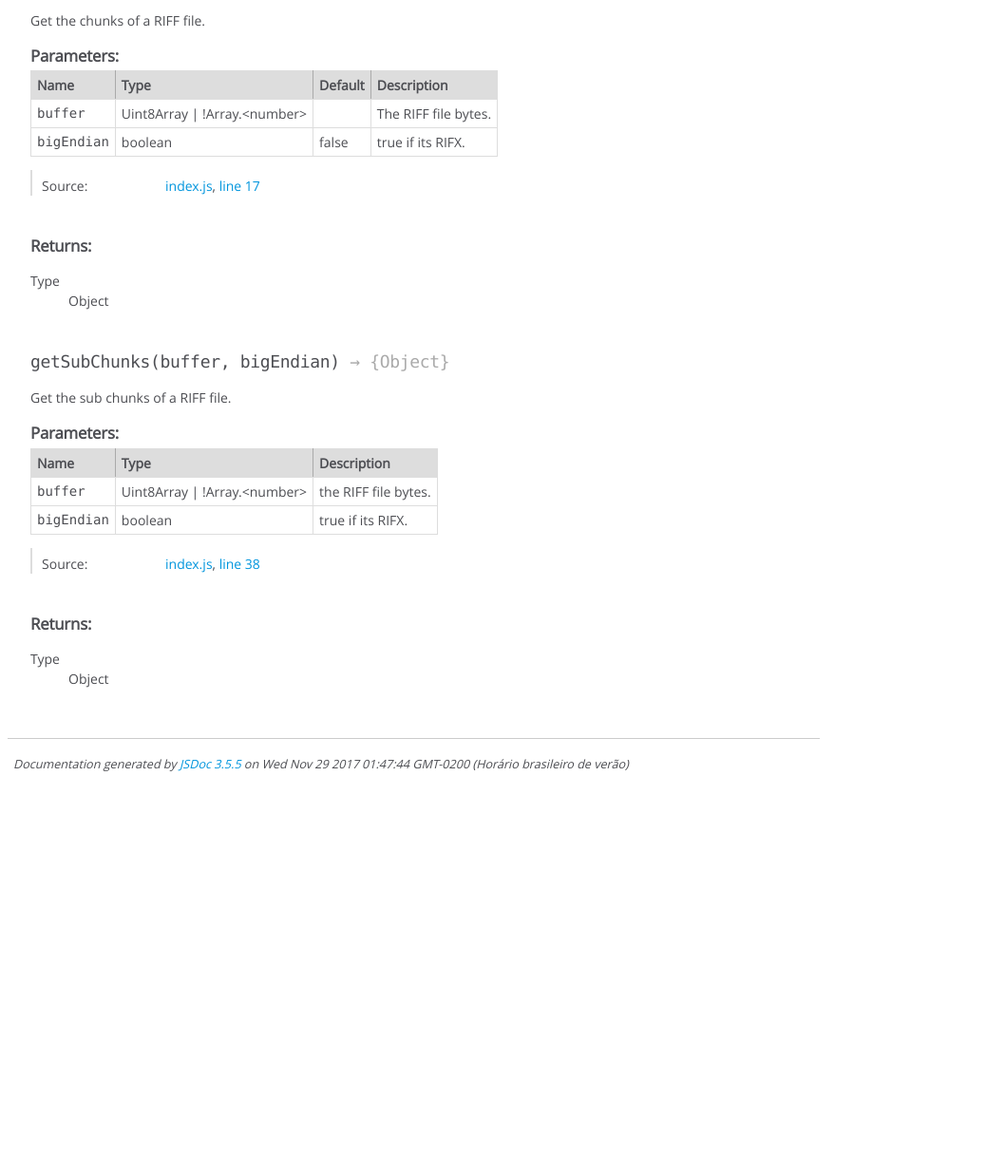
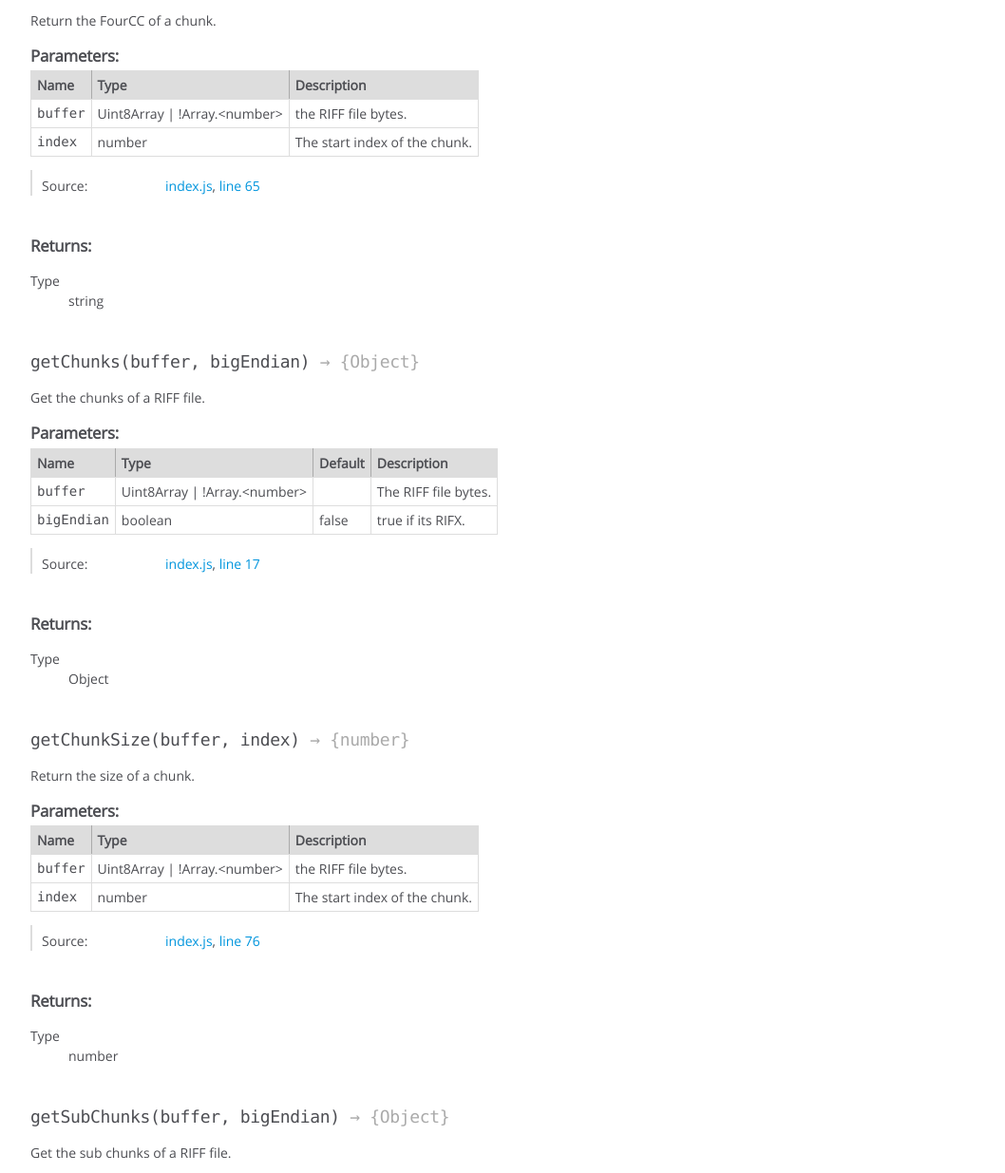
Before and after one commit to rochars/riff-chunks, a website built with webpack: page docs/global.html in a window 1280 px wide. Shown: the part 251-1486 px from the top of the page at 95% size, without its empty margins (0-1058 px from the left). Before the commit the page ends 1080 px from the top, so only its background shows below. Built offline with nearby package versions, Linux system fonts and the light colour scheme.

Commit message:
getChunkId() and getChunkSize()

```diff
--- a/docs/global.html
+++ b/docs/global.html
@@ -97,6 +97,185 @@
 
 
         <h3 class="subsection-title">Methods</h3>
+
+
+
+
+
+
+
+    <h4 class="name" id="getChunkId"><span class="type-signature"></span>getChunkId<span class="signature">(buffer, index)</span><span class="type-signature"> &rarr; {string}</span></h4>
+
+
+
+
+
+
+<div class="description">
+    Return the FourCC of a chunk.
+</div>
+
+
+
+
+
+
+
+
+
+    <h5>Parameters:</h5>
+
+
+<table class="params">
+    <thead>
+    <tr>
+
+        <th>Name</th>
+
+
+        <th>Type</th>
+
+
+
+
+
+        <th class="last">Description</th>
+    </tr>
+    </thead>
+
+    <tbody>
+
+
+        <tr>
+
+                <td class="name"><code>buffer</code></td>
+
+
+            <td class="type">
+
+
+<span class="param-type">Uint8Array</span>
+|
+
+<span class="param-type">!Array.&lt;number></span>
+
+
+
+            </td>
+
+
+
+
+
+            <td class="description last">the RIFF file bytes.</td>
+        </tr>
+
+
+
+        <tr>
+
+                <td class="name"><code>index</code></td>
+
+
+            <td class="type">
+
+
+<span class="param-type">number</span>
+
+
+
+            </td>
+
+
+
+
+
+            <td class="description last">The start index of the chunk.</td>
+        </tr>
+
+
+    </tbody>
+</table>
+
+
+
+
+
+
+<dl class="details">
+
+
+
+
+
+
+
+
+
+
+
+
+
+
+
+
+
+
+
+
+
+
+
+
+
+
+    <dt class="tag-source">Source:</dt>
+    <dd class="tag-source"><ul class="dummy"><li>
+        <a href="index.js.html">index.js</a>, <a href="index.js.html#line65">line 65</a>
+    </li></ul></dd>
+
+
+
+
+
+
+
+</dl>
+
+
+
+
+
+
+
+
+
+
+
+
+
+<h5>Returns:</h5>
+
+
+
+
+<dl>
+    <dt>
+        Type
+    </dt>
+    <dd>
+
+<span class="param-type">string</span>
+
+
+    </dd>
+</dl>
+
+
+
+
+
+
 
 
 
@@ -295,6 +474,185 @@
 
 
 
+    <h4 class="name" id="getChunkSize"><span class="type-signature"></span>getChunkSize<span class="signature">(buffer, index)</span><span class="type-signature"> &rarr; {number}</span></h4>
+
+
+
+
+
+
+<div class="description">
+    Return the size of a chunk.
+</div>
+
+
+
+
+
+
+
+
+
+    <h5>Parameters:</h5>
+
+
+<table class="params">
+    <thead>
+    <tr>
+
+        <th>Name</th>
+
+
+        <th>Type</th>
+
+
+
+
+
+        <th class="last">Description</th>
+    </tr>
+    </thead>
+
+    <tbody>
+
+
+        <tr>
+
+                <td class="name"><code>buffer</code></td>
+
+
+            <td class="type">
+
+
+<span class="param-type">Uint8Array</span>
+|
+
+<span class="param-type">!Array.&lt;number></span>
+
+
+
+            </td>
+
+
+
+
+
+            <td class="description last">the RIFF file bytes.</td>
+        </tr>
+
+
+
+        <tr>
+
+                <td class="name"><code>index</code></td>
+
+
+            <td class="type">
+
+
+<span class="param-type">number</span>
+
+
+
+            </td>
+
+
+
+
+
+            <td class="description last">The start index of the chunk.</td>
+        </tr>
+
+
+    </tbody>
+</table>
+
+
+
+
+
+
+<dl class="details">
+
+
+
+
+
+
+
+
+
+
+
+
+
+
+
+
+
+
+
+
+
+
+
+
+
+
+    <dt class="tag-source">Source:</dt>
+    <dd class="tag-source"><ul class="dummy"><li>
+        <a href="index.js.html">index.js</a>, <a href="index.js.html#line76">line 76</a>
+    </li></ul></dd>
+
+
+
+
+
+
+
+</dl>
+
+
+
+
+
+
+
+
+
+
+
+
+
+<h5>Returns:</h5>
+
+
+
+
+<dl>
+    <dt>
+        Type
+    </dt>
+    <dd>
+
+<span class="param-type">number</span>
+
+
+    </dd>
+</dl>
+
+
+
+
+
+
+
+
+
+
+
+
+
     <h4 class="name" id="getSubChunks"><span class="type-signature"></span>getSubChunks<span class="signature">(buffer, bigEndian)</span><span class="type-signature"> &rarr; {Object}</span></h4>
 
 
@@ -422,7 +780,7 @@
 
     <dt class="tag-source">Source:</dt>
     <dd class="tag-source"><ul class="dummy"><li>
-        <a href="index.js.html">index.js</a>, <a href="index.js.html#line38">line 38</a>
+        <a href="index.js.html">index.js</a>, <a href="index.js.html#line34">line 34</a>
     </li></ul></dd>
 
 
@@ -484,13 +842,13 @@
 </div>
 
 <nav>
-    <h2><a href="index.html">Home</a></h2><h3>Global</h3><ul><li><a href="global.html#getChunks">getChunks</a></li><li><a href="global.html#getSubChunks">getSubChunks</a></li></ul>
+    <h2><a href="index.html">Home</a></h2><h3>Global</h3><ul><li><a href="global.html#getChunkId">getChunkId</a></li><li><a href="global.html#getChunks">getChunks</a></li><li><a href="global.html#getChunkSize">getChunkSize</a></li><li><a href="global.html#getSubChunks">getSubChunks</a></li></ul>
 </nav>
 
 <br class="clear">
 
 <footer>
-    Documentation generated by <a href="https://github.com/jsdoc3/jsdoc">JSDoc 3.5.5</a> on Wed Nov 29 2017 01:47:44 GMT-0200 (Horário brasileiro de verão)
+    Documentation generated by <a href="https://github.com/jsdoc3/jsdoc">JSDoc 3.5.5</a> on Wed Nov 29 2017 02:03:00 GMT-0200 (Horário brasileiro de verão)
 </footer>
 
 <script> prettyPrint(); </script>
--- a/index.js
+++ b/index.js
@@ -16,12 +16,8 @@ const byteData = require("byte-data");
  */
 function getChunks(buffer, bigEndian=false) {
     return {
-        "chunkId": byteData.fromBytes(
-                buffer.slice(0, 4), 8, {"char": true}
-            ),
-        "chunkSize": byteData.fromBytes(
-                buffer.slice(4, 8), 32, {'be': bigEndian}
-            )[0],
+        "chunkId": getChunkId(buffer, 0),
+        "chunkSize": getChunkSize(buffer, 0, bigEndian),
         "format": byteData.fromBytes(
                 buffer.slice(8, 12), 8, {"char": true}
             ),
@@ -39,10 +35,8 @@ function getSubChunks(buffer, bigEndian) {
     let chunks = [];
     let i = 12;
     while(i < buffer.length) {
-        let subChunkId = byteData.fromBytes(
-            buffer.slice(i, i + 4), 8, {"char": true});
-        let subChunkSize = byteData.fromBytes(
-            buffer.slice(i + 4, i + 8), 32, {'be': bigEndian})[0];
+        let subChunkId = getChunkId(buffer, i);
+        let subChunkSize = getChunkSize(buffer, i, bigEndian);
         if (subChunkId == "LIST") {
             chunks.push({
                     "subChunkId": subChunkId,
@@ -62,4 +56,28 @@ function getSubChunks(buffer, bigEndian) {
     return chunks;
 }
 
+/**
+ * Return the FourCC of a chunk.
+ * @param {Uint8Array|!Array<number>} buffer the RIFF file bytes.
+ * @param {number} index The start index of the chunk.
+ * @return {string}
+ */
+function getChunkId(buffer, index) {
+    return byteData.fromBytes(
+            buffer.slice(index, index + 4), 8, {"char": true});
+}
+
+/**
+ * Return the size of a chunk.
+ * @param {Uint8Array|!Array<number>} buffer the RIFF file bytes.
+ * @param {number} index The start index of the chunk.
+ * @return {number}
+ */
+function getChunkSize(buffer, index, bigEndian) {
+    return byteData.fromBytes(
+            buffer.slice(index + 4, index + 8),
+            32,
+            {'be': bigEndian, "single": true});
+}
+
 module.exports.getChunks = getChunks;
```
Also changed, not shown: docs/index.html (+2 -2 lines), docs/index.js.html (+30 -12 lines), dist/riff-chunks-min.js, dist/riff-chunks.js.
